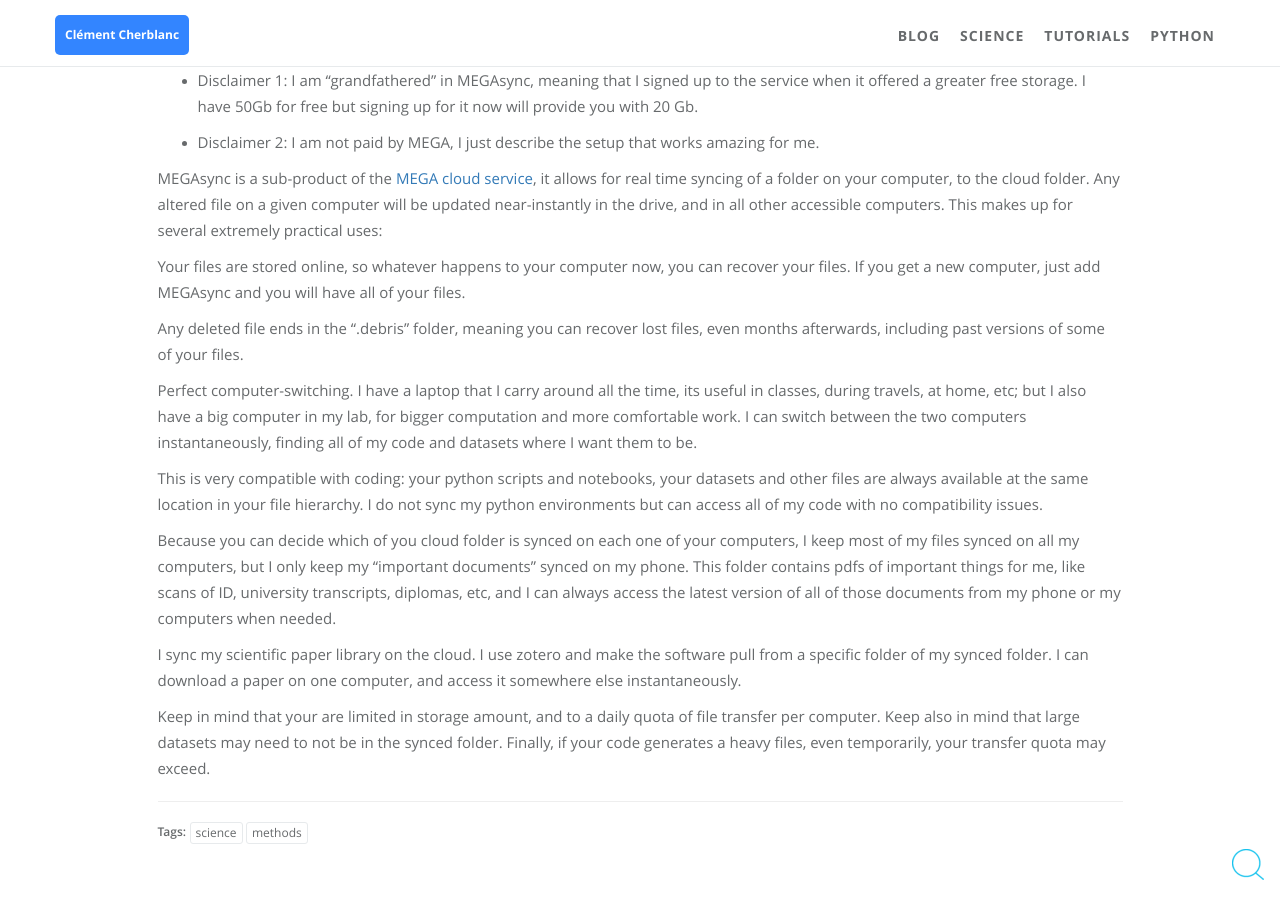
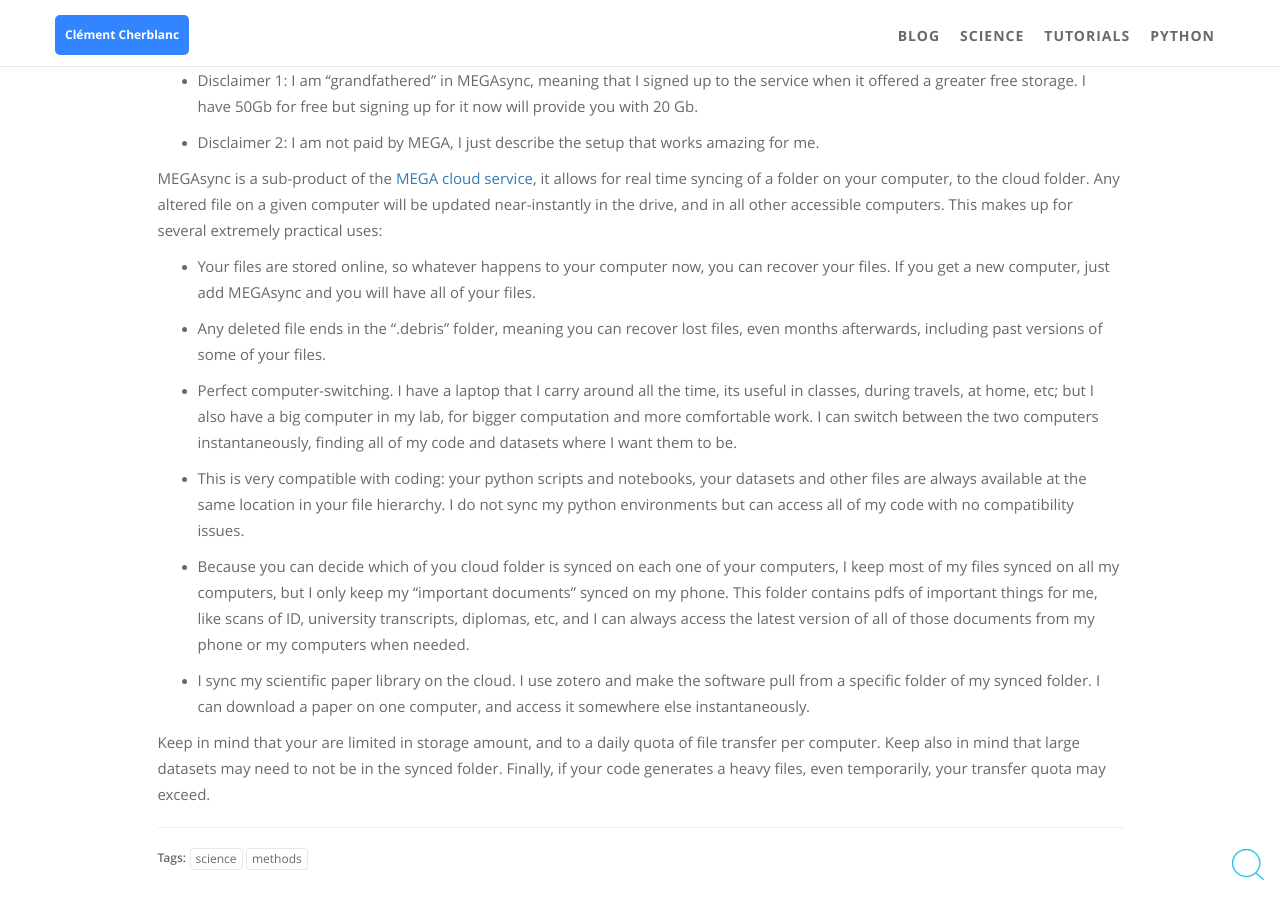
Before and after one commit to ClemAntarctica/ClemAntarctica.github.io, a Jekyll site: the page built from _posts/2024-06-20-drive-syncing.md, in a window 1280 px wide and 900 px high, scrolled down 612 px. Built offline with Jekyll 4.4.1, drawn with Linux system fonts in a browser that asks for light colours; comment, search, counter and statistics services are not loaded.

Commit message:
Add files via upload

```diff
--- a/_posts/2024-06-20-drive-syncing.md
+++ b/_posts/2024-06-20-drive-syncing.md
@@ -17,16 +17,16 @@ Keeping your scientific (or not) data and others safe is a key part of efficient
 
 MEGAsync is a sub-product of the [MEGA cloud service](https://mega.nz), it allows for real time syncing of a folder on your computer, to the cloud folder. Any altered file on a given computer will be updated near-instantly in the drive, and in all other accessible computers. This makes up for several extremely practical uses:
 
-Your files are stored online, so whatever happens to your computer now, you can recover your files. If you get a new computer, just add MEGAsync and you will have all of your files.
+- Your files are stored online, so whatever happens to your computer now, you can recover your files. If you get a new computer, just add MEGAsync and you will have all of your files.
 
-Any deleted file ends in the ".debris" folder, meaning you can recover lost files, even months afterwards, including past versions of some of your files.
+- Any deleted file ends in the ".debris" folder, meaning you can recover lost files, even months afterwards, including past versions of some of your files.
 
-Perfect computer-switching. I have a laptop that I carry around all the time, its useful in classes, during travels, at home, etc; but I also have a big computer in my lab, for bigger computation and more comfortable work. I can switch between the two computers instantaneously, finding all of my code and datasets where I want them to be.
+- Perfect computer-switching. I have a laptop that I carry around all the time, its useful in classes, during travels, at home, etc; but I also have a big computer in my lab, for bigger computation and more comfortable work. I can switch between the two computers instantaneously, finding all of my code and datasets where I want them to be.
 
-This is very compatible with coding: your python scripts and notebooks, your datasets and other files are always available at the same location in your file hierarchy. I do not sync my python environments but can access all of my code with no compatibility issues.
+- This is very compatible with coding: your python scripts and notebooks, your datasets and other files are always available at the same location in your file hierarchy. I do not sync my python environments but can access all of my code with no compatibility issues.
 
-Because you can decide which of you cloud folder is synced on each one of your computers, I keep most of my files synced on all my computers, but I only keep my "important documents" synced on my phone. This folder contains pdfs of important things for me, like scans of ID, university transcripts, diplomas, etc, and I can always access the latest version of all of those documents from my phone or my computers when needed.
+- Because you can decide which of you cloud folder is synced on each one of your computers, I keep most of my files synced on all my computers, but I only keep my "important documents" synced on my phone. This folder contains pdfs of important things for me, like scans of ID, university transcripts, diplomas, etc, and I can always access the latest version of all of those documents from my phone or my computers when needed.
 
-I sync my scientific paper library on the cloud. I use zotero and make the software pull from a specific folder of my synced folder. I can download a paper on one computer, and access it somewhere else instantaneously.
+- I sync my scientific paper library on the cloud. I use zotero and make the software pull from a specific folder of my synced folder. I can download a paper on one computer, and access it somewhere else instantaneously.
 
 Keep in mind that your are limited in storage amount, and to a daily quota of file transfer per computer. Keep also in mind that large datasets may need to not be in the synced folder. Finally, if your code generates a heavy files, even temporarily, your transfer quota may exceed.
```
